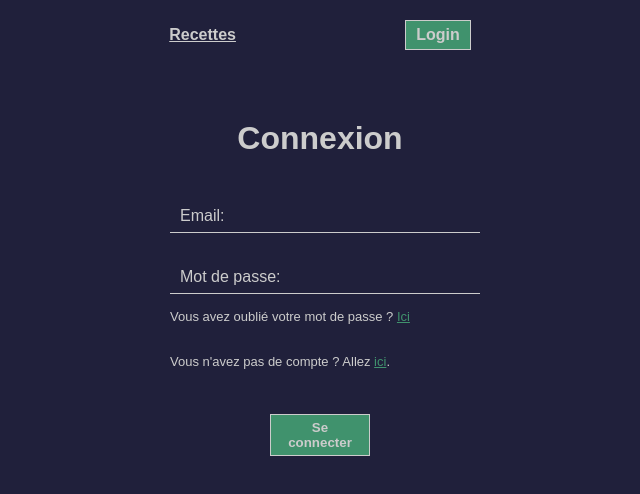
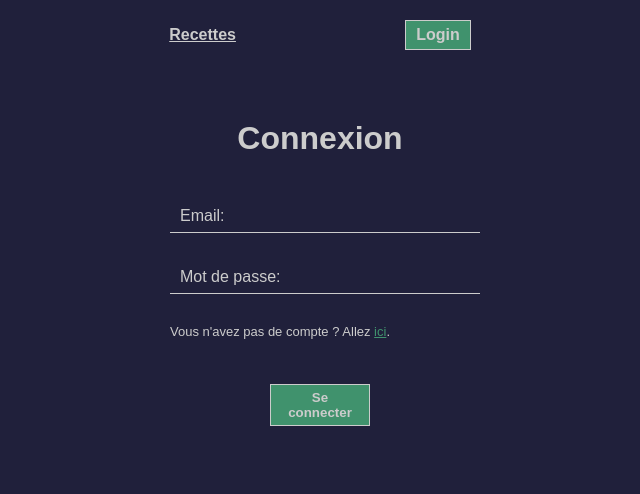
Before and after one commit to NassWebDev/recipe-app, a Vue app: page /login in a window 1280 px wide. Shown: the top 494 px of the page, without its empty margins (320-960 px from the left). Built offline with nearby package versions, Linux system fonts and the light colour scheme; what oh-vue-icons would draw is missing.

Commit message:
update link api

```diff
--- a/src/views/LoginPage.vue
+++ b/src/views/LoginPage.vue
@@ -15,7 +15,6 @@
             <label for="password">
                 Mot de passe:
             </label>
-            <p>Vous avez oublié votre mot de passe ? <router-link to="/forgot">Ici</router-link></p>
         </div>
         <p>Vous n'avez pas de compte ? Allez <router-link to="/signup">ici</router-link>.</p>
     </div>
```
Also changed, not shown: src/views/AddRecipe.vue (line endings or trailing spaces), src/views/AllRecipe.vue (line endings or trailing spaces).
